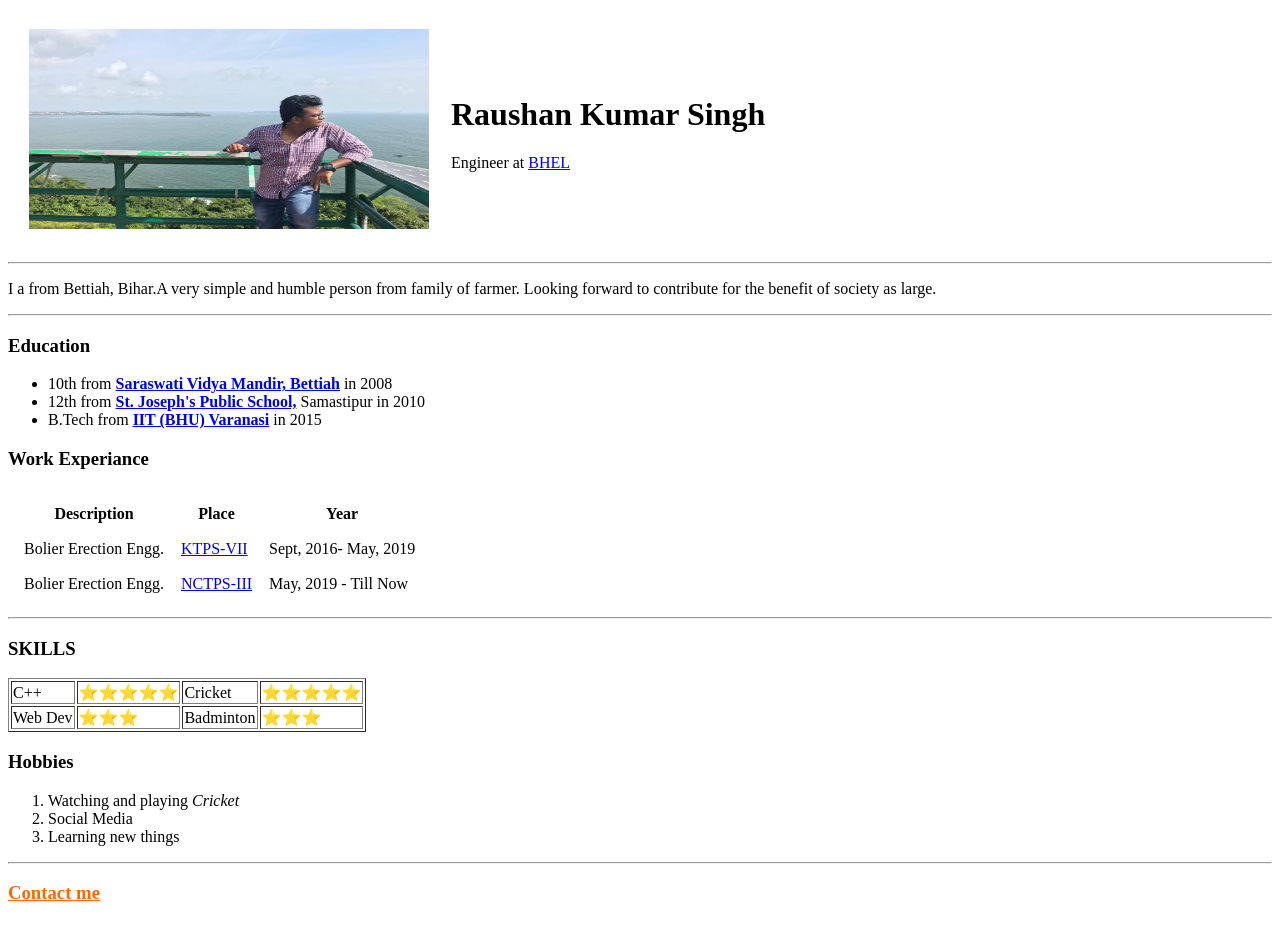
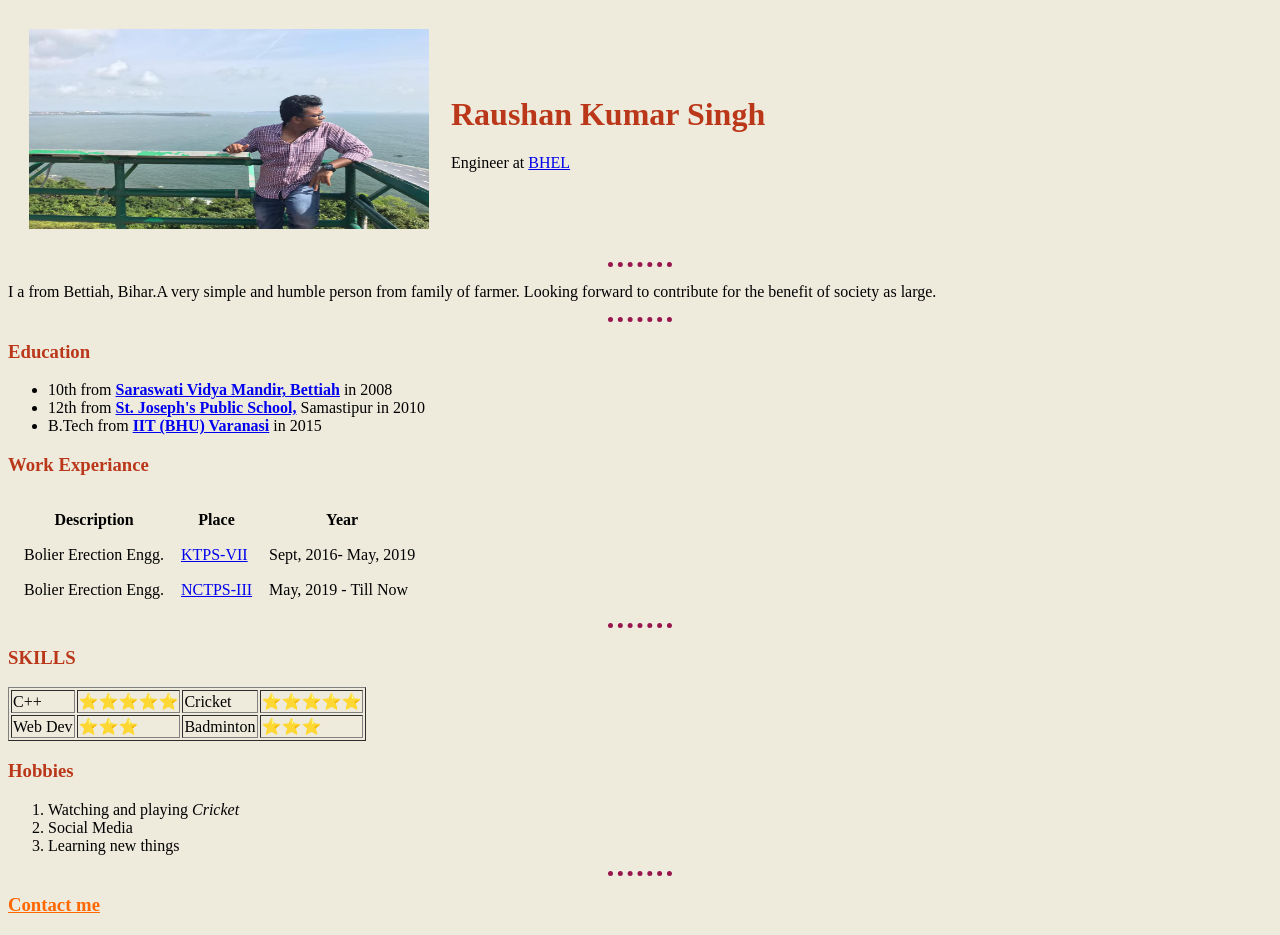
Before and after one commit to RaushanKSingh/cv, a plain HTML site: page index.html in a window 1280 px wide. Drawn offline with Linux system fonts and the light colour scheme.

Commit message:
1st update

```diff
--- /dev/null
+++ b/css/styles.css
@@ -0,0 +1,17 @@
+body {
+  background-color: #eeebdd;
+}
+
+hr {
+
+  border-style: dotted none none;
+  width: 5%;
+  border-width: thick;
+  border-color:#99154e;
+}
+h3 {
+  color: #bb371a;
+}
+h1 {
+  color: #bb371a;
+}
```
Also changed, not shown: contact.html (+1 -0 lines).
